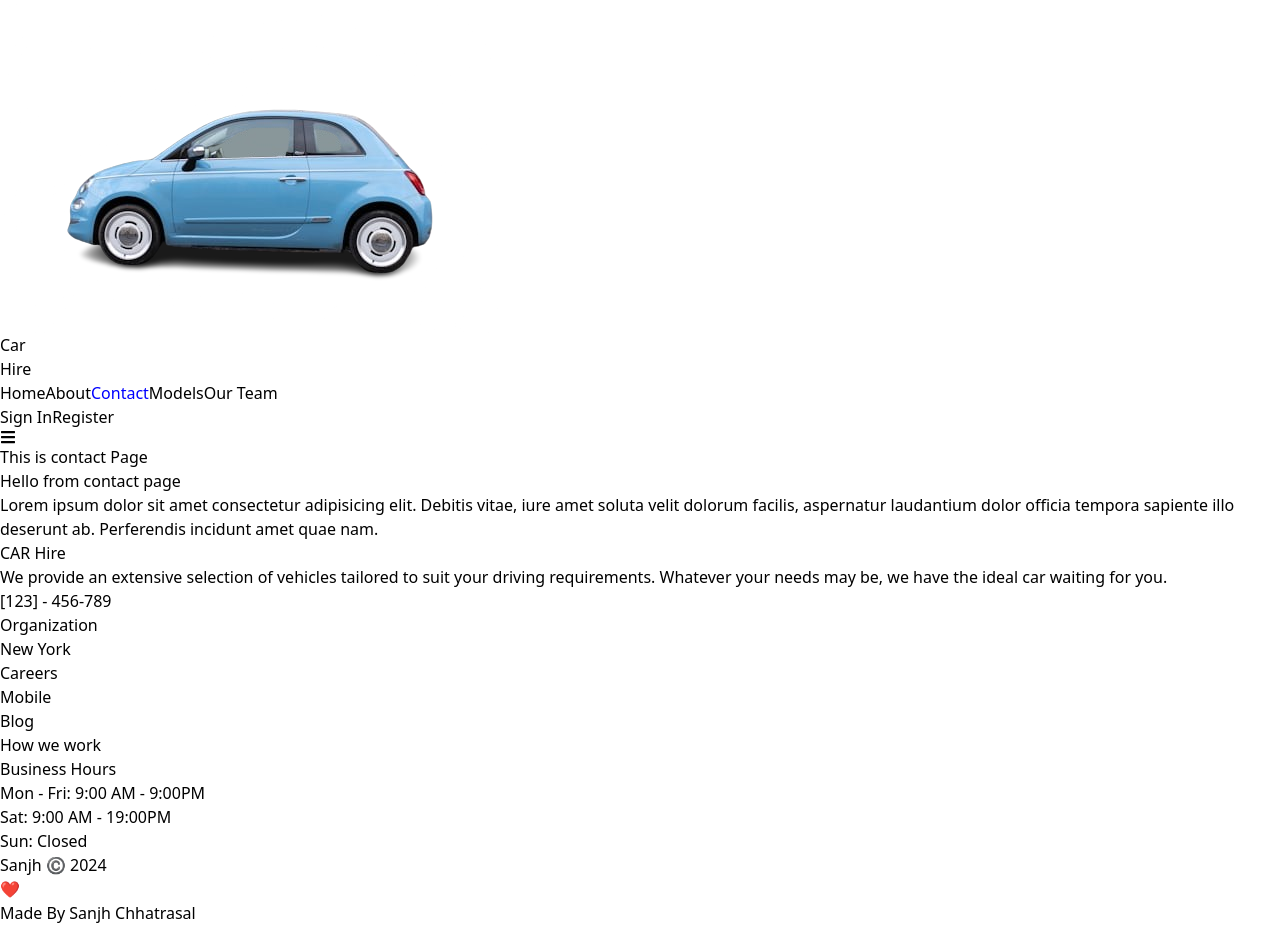
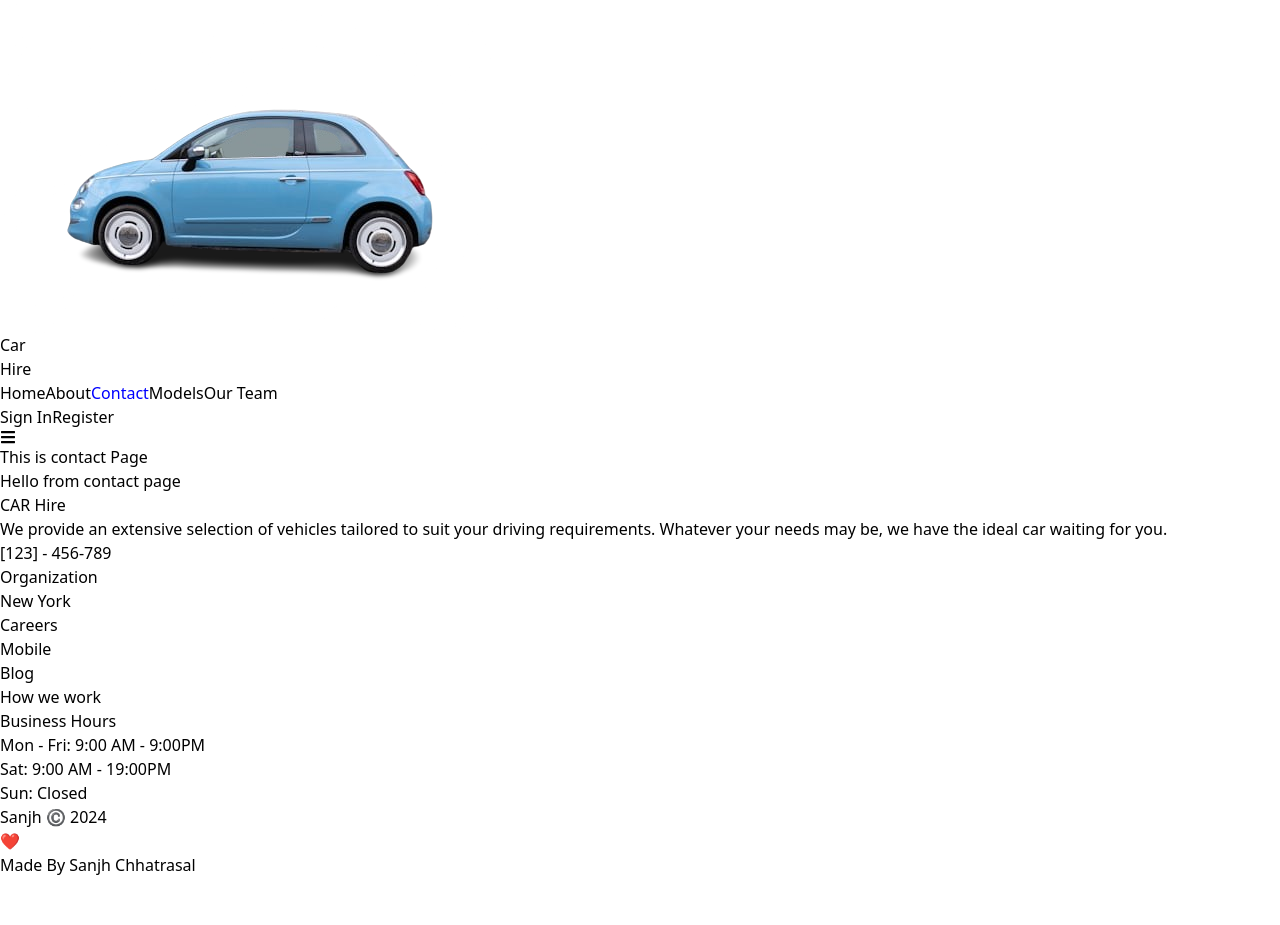
Before and after one commit to sanjhchhatrasal/Car-Hire, a React (Vite) app: page /contact in a window 1280 px wide. After the commit the page ends 877 px from the top, so only its background shows below. Built offline with nearby package versions, Linux system fonts and the light colour scheme.

Commit message:
contact page

```diff
--- a/src/Pages/Contact/Contact.jsx
+++ b/src/Pages/Contact/Contact.jsx
@@ -5,7 +5,6 @@ function Contact() {
     <div className='h-screen w-full bg-sky-700 flex items-center justify-center'>
       <h1 className='text-2xl font-semibold'>This is contact Page</h1>
       <h2 className='text-xl font-semibold'>Hello from contact page</h2>
-      <p className='text-xl text-zinc-300'>Lorem ipsum dolor sit amet consectetur adipisicing elit. Debitis vitae, iure amet soluta velit dolorum facilis, aspernatur laudantium dolor officia tempora sapiente illo deserunt ab. Perferendis incidunt amet quae nam.</p>
     </div>
   )
 }
```
